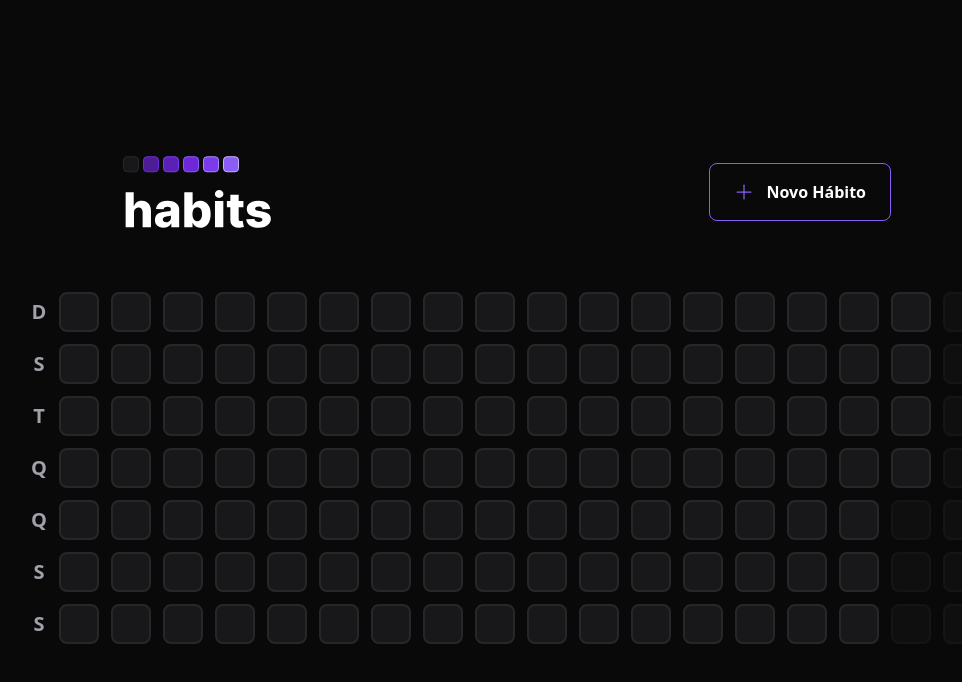
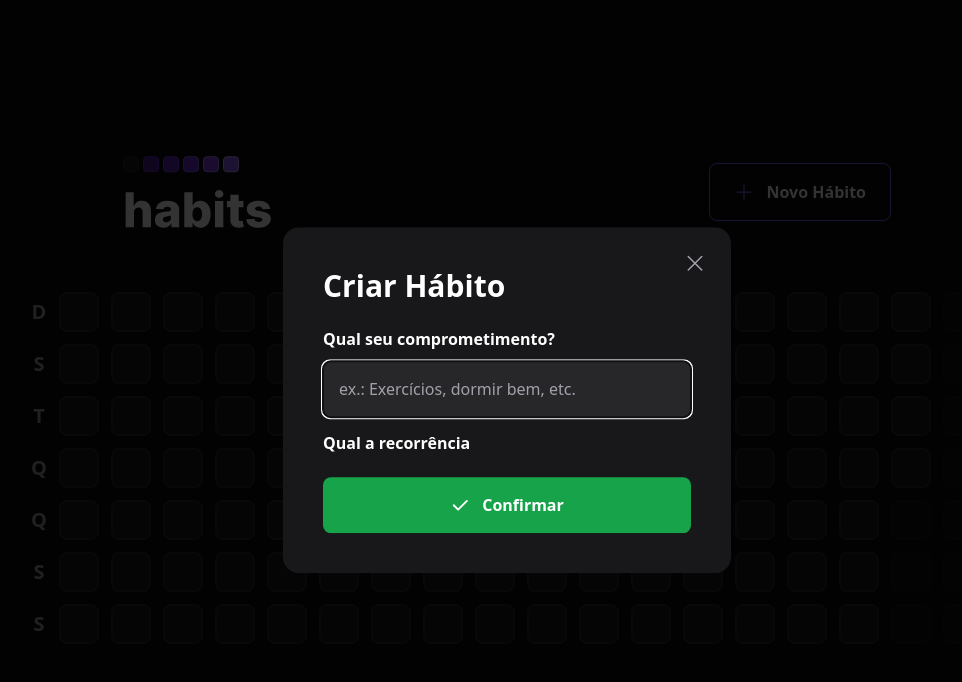
Before and after one commit to joeyanovich/NLW-SETUP, a React (Vite) app in the folder web/: page / in a window 1280 px wide. Both pictures are taken after a click on the button "Novo Hábito". Shown: the top 682 px of the page, without its empty margins (133-1095 px from the left). Built offline with nearby package versions, Linux system fonts and the light colour scheme.

Commit message:
created first part of the modal

```diff
--- a/web/package.json
+++ b/web/package.json
@@ -10,6 +10,7 @@
     "preview": "vite preview"
   },
   "dependencies": {
+    "@radix-ui/react-dialog": "^1.0.3",
     "dayjs": "^1.11.7",
     "phosphor-react": "^1.4.1",
     "react": "^18.2.0",
--- a/web/src/components/Header.tsx
+++ b/web/src/components/Header.tsx
@@ -1,18 +1,34 @@
-import { Plus } from 'phosphor-react'
-
+import { Plus, X } from 'phosphor-react'
+import * as Dialog from '@radix-ui/react-dialog';
 import logoImage from '../assets/logo.svg'
+import { NewHabitForm } from './NewHabitForm';
 
 export function Header() {
     return (
         <div className='w-full max-w-3xl mx-auto flex items-center justify-between'>
           <img  src={logoImage} alt="Habits" />
-          <button
-            type='button'
-            className='border border-violet-500 font-semibold rounded-lg px-6 py-4 flex items-center gap-3 hover:border-violet-300'
-          >
+
+          <Dialog.Root>
+            <Dialog.Trigger
+              type='button'
+              className='border border-violet-500 font-semibold rounded-lg px-6 py-4 flex items-center gap-3 hover:border-violet-300'
+            >
             <Plus size={20} className='text-violet-500'/>
             Novo Hábito
-          </button>
+            </Dialog.Trigger>
+            <Dialog.Portal>
+              <Dialog.Overlay className='w-screen h-screen bg-black/80 fixed inset-0'/>
+              <Dialog.Content className='absolute p-10 bg-zinc-900 rounded-2xl w-full max-w-md top-1/2 left-1/2 -translate-x-1/2 -translate-y-1/2'>
+                <Dialog.Close className='absolute right-6 top-6 text-zinc-400 hover:text-zinc-200'>
+                  <X size={24} aria-label="Fechar" />
+                </Dialog.Close>
+                <Dialog.Title className='text-3xl leading-tight font-extrabold'>
+                  Criar Hábito
+                </Dialog.Title>
+                <NewHabitForm />
+              </Dialog.Content>
+            </Dialog.Portal>
+          </Dialog.Root>
         </div>
     )
 }
--- /dev/null
+++ b/web/src/components/NewHabitForm.tsx
@@ -0,0 +1,28 @@
+import { Check } from "phosphor-react";
+
+export function NewHabitForm() {
+    return (
+        <form className="w-full flex flex-col mt-6">
+            <label htmlFor="title" className="font-semibold leading-tight">
+                Qual seu comprometimento?
+            </label>
+
+            <input
+                type="text"
+                id="title"
+                placeholder="ex.: Exercícios, dormir bem, etc."
+                className="p-4 rounded-lg mt-3 bg-zinc-800 text-white placeholder:text-zinc-400"
+                autoFocus
+            />
+
+            <label htmlFor="" className="font-semibold leading-tight mt-4">
+                Qual a recorrência
+            </label>
+
+            <button type="submit" className="mt-6 rounded-lg p-4 flex items-center justify-center gap-3 font-semibold bg-green-600 hover:bg-green-500">
+                <Check size={20} weight="bold" />
+                Confirmar
+            </button>
+        </form>
+    )
+}
```
Also changed, not shown: 1 other file (tests, documents, lock files or other folders).
